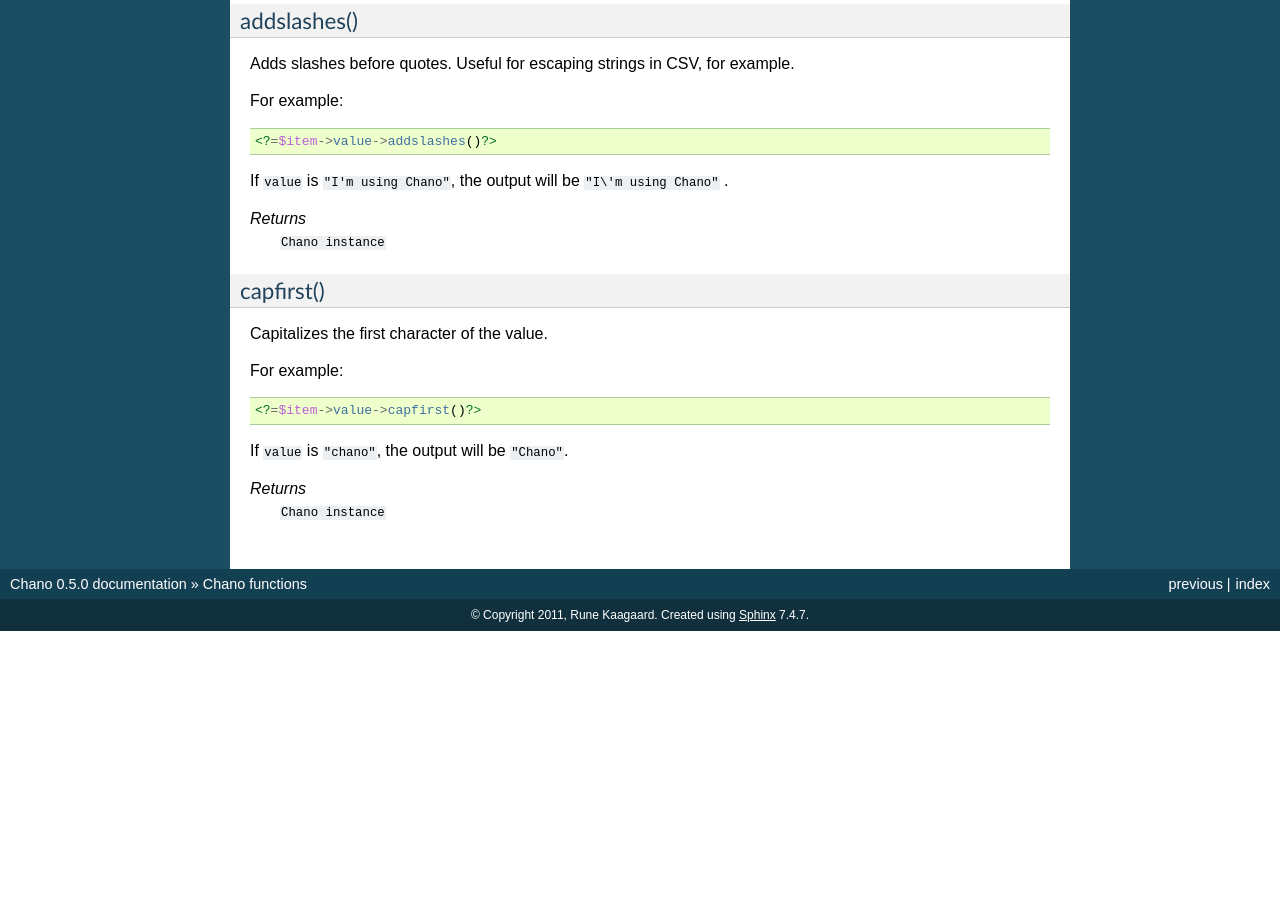
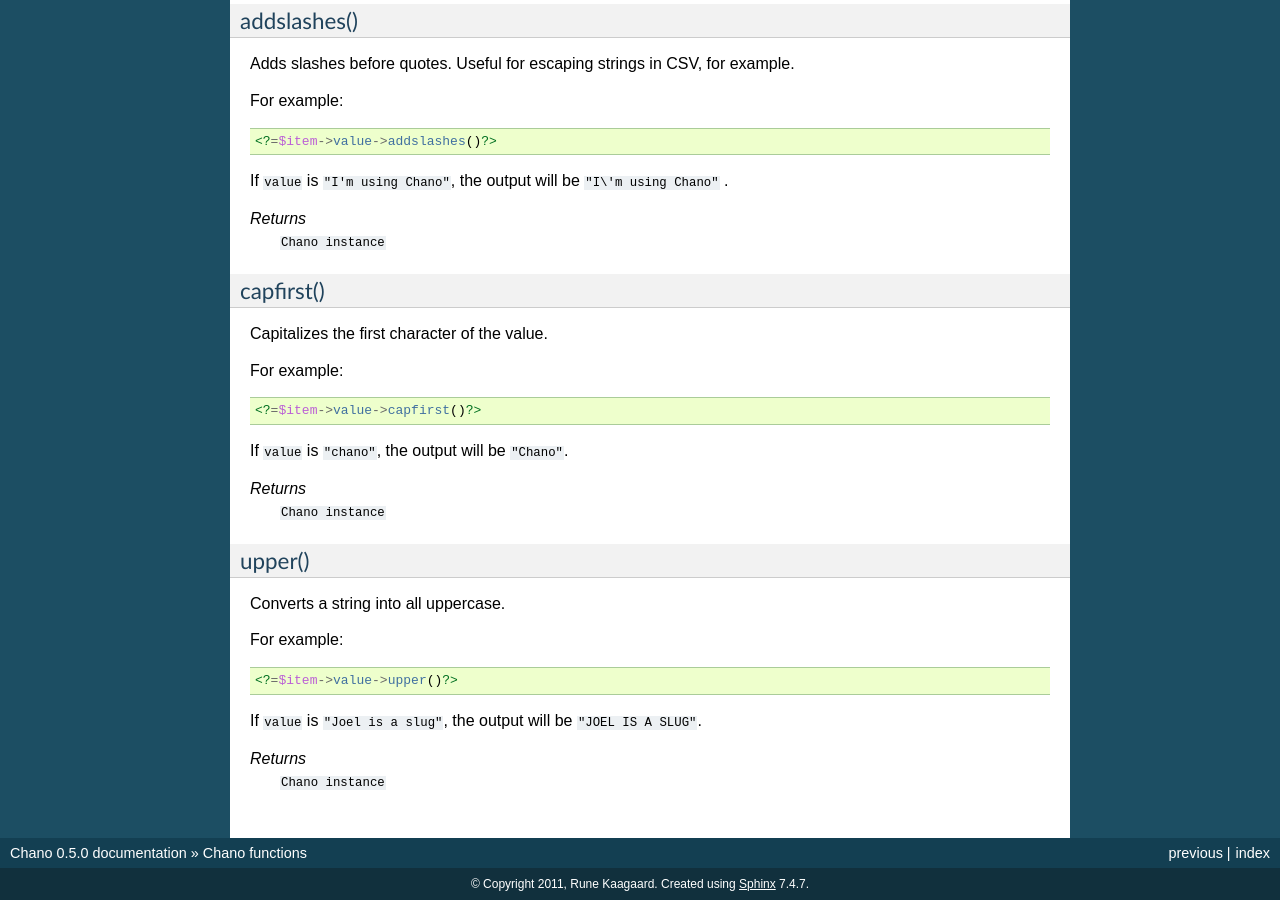
Before and after one commit to runekaagaard/php-chano, a Sphinx documentation site: the page built from docs/reference.rst, in a window 1280 px wide and 900 px high, scrolled down 4008 px. Built offline with Sphinx 7.4.7, drawn with Linux system fonts in a browser that asks for light colours; before the commit the page ends 4639 px from its top, so only the background shows below that.

Commit message:
Updating docs.

```diff
--- a/docs/reference.rst
+++ b/docs/reference.rst
@@ -279,3 +279,20 @@ If ``value`` is ``"chano"``, the output will be ``"Chano"``.
 
 *Returns*
   ``Chano instance``
+
+.. _upper:
+
+upper()
++++++++
+
+Converts a string into all uppercase.
+
+For example::
+
+    <?=$item->value->upper()?>
+
+If ``value`` is ``"Joel is a slug"``, the output will be
+``"JOEL IS A SLUG"``.
+
+*Returns*
+  ``Chano instance``
```
Also changed, not shown: 1 other file.
